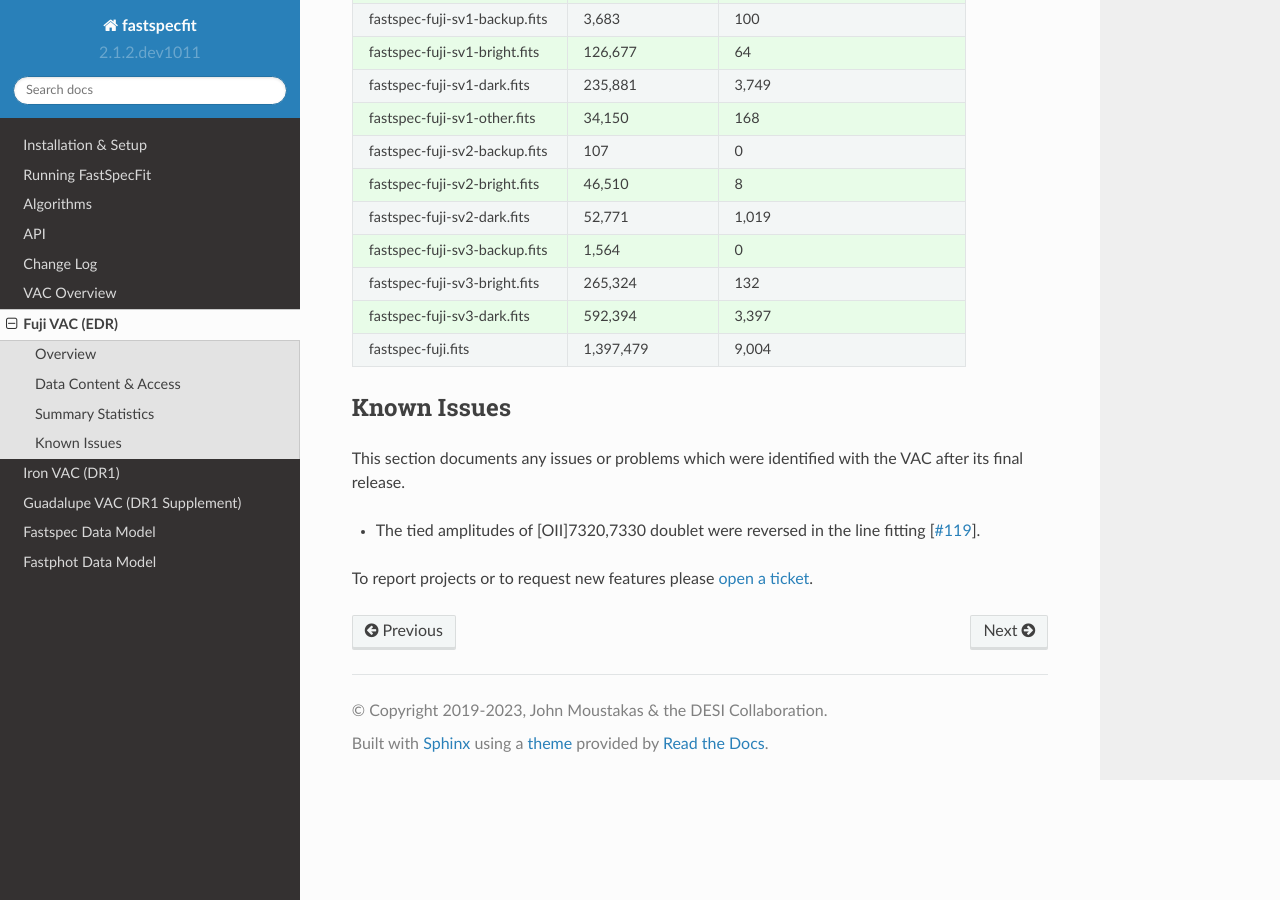
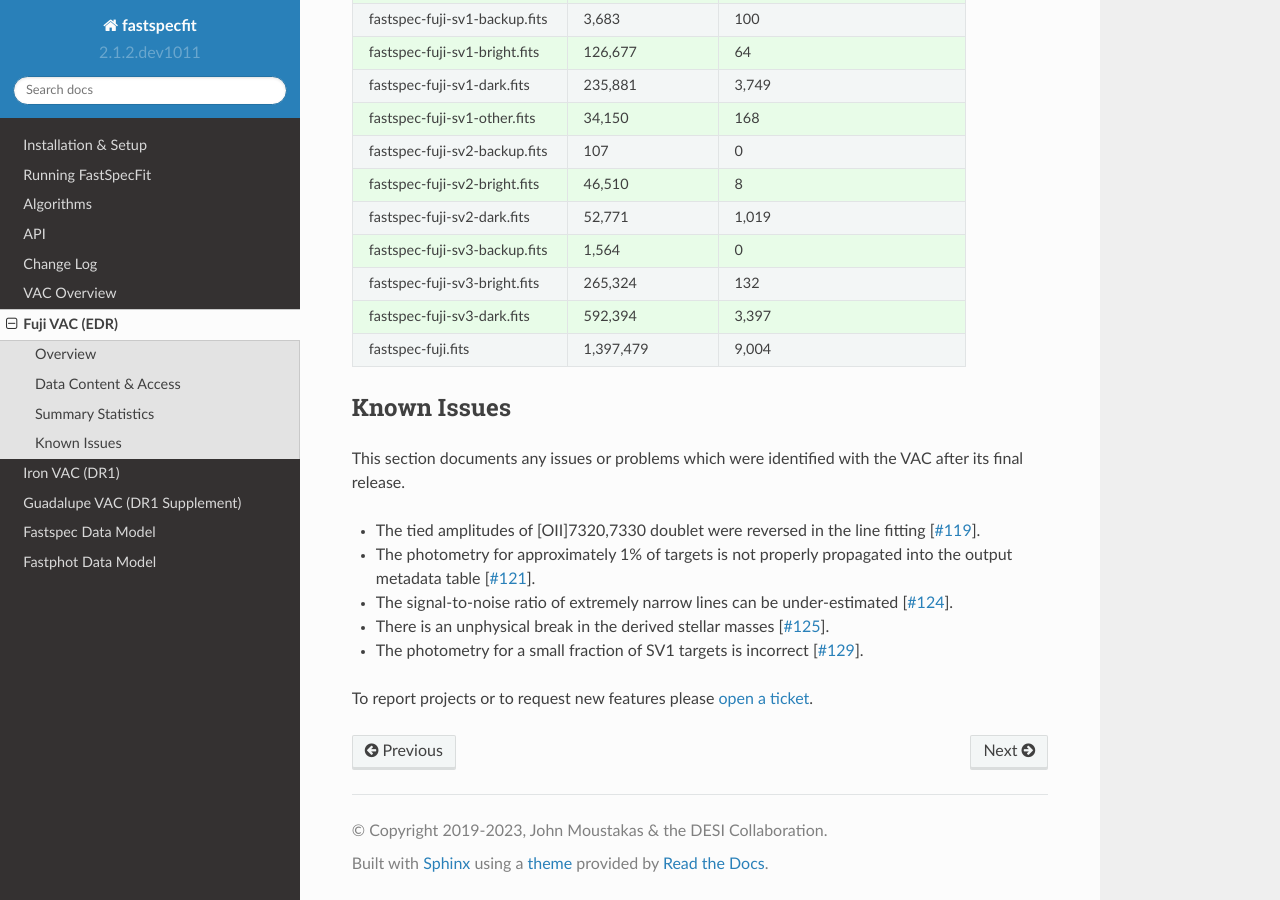
Before and after one commit to desihub/fastspecfit, a Sphinx documentation site: the page built from doc/fuji.rst, in a window 1280 px wide and 900 px high, scrolled down 1948 px. Built offline with Sphinx 7.4.7 and the Read the Docs theme 2.0.0, drawn with Linux system fonts in a browser that asks for light colours; some of the changed text lies outside the part shown.

Commit message:
update fuji known issues doc

```diff
--- a/doc/fuji.rst
+++ b/doc/fuji.rst
@@ -101,8 +101,17 @@ This section documents any issues or problems which were identified with the VAC
 after its final release.
 
 * The tied amplitudes of [OII]7320,7330 doublet were reversed in the line fitting [`#119`_].
+* The photometry for approximately 1% of targets is not properly propagated into
+  the output metadata table [`#121`_].
+* The signal-to-noise ratio of extremely narrow lines can be under-estimated [`#124`_].
+* There is an unphysical break in the derived stellar masses [`#125`_].
+* The photometry for a small fraction of SV1 targets is incorrect [`#129`_].
 
 .. _`#119`: https://github.com/desihub/fastspecfit/issues/119
+.. _`#121`: https://github.com/desihub/fastspecfit/issues/121
+.. _`#124`: https://github.com/desihub/fastspecfit/issues/124
+.. _`#125`: https://github.com/desihub/fastspecfit/issues/125
+.. _`#129`: https://github.com/desihub/fastspecfit/issues/129
 
 To report projects or to request new features please `open a ticket`_.
 
```
Also changed, not shown: other parts of doc/fuji.rst (+3 -3 lines).
